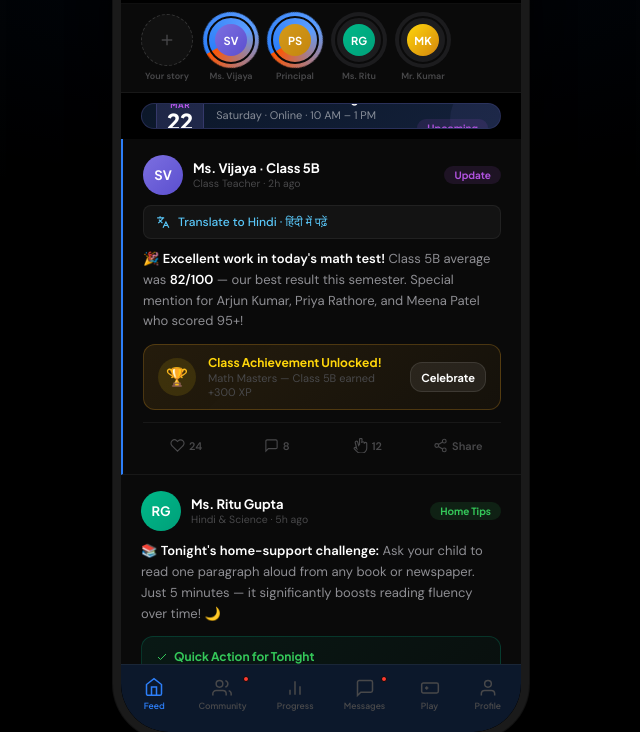
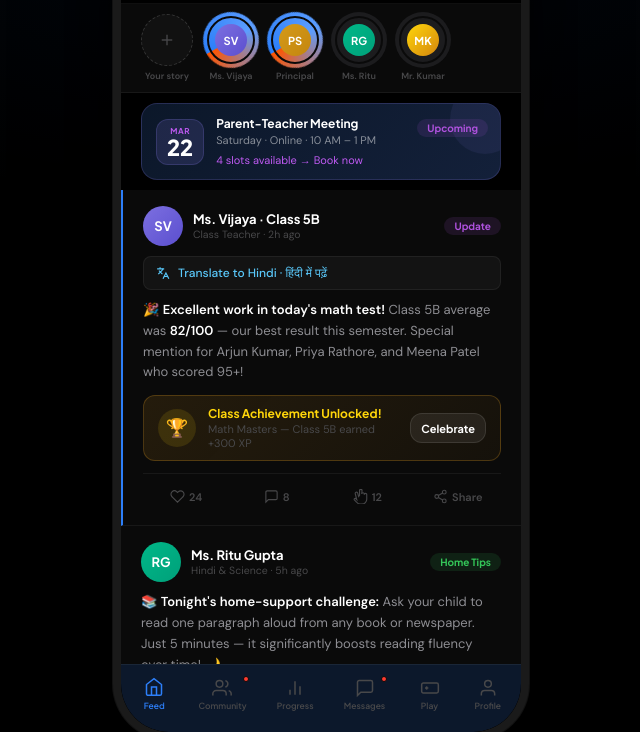
Before and after one commit to iaishwaryabajpai-hi/sampark, a plain HTML site: page index.html in a window 1280 px wide. Shown: the part 103-835 px from the top of the page, without its empty margins (319-959 px from the left). Drawn offline with Linux system fonts and the light colour scheme.

Commit message:
Fix layout squishing by adding flex-shrink:0 to evbanner and post

```diff
--- a/sampark.css
+++ b/sampark.css
@@ -107,7 +107,7 @@
 .stadd:active{transform:scale(.93)}
 .stadd svg{width:18px;height:18px;stroke:var(--tx3);fill:none;stroke-width:1.8}
 
-.evbanner{margin:10px 20px;background:linear-gradient(135deg,rgba(13,26,46,.9),rgba(24,40,72,.8));border:1px solid rgba(139,127,240,.2);border-radius:var(--r16);padding:12px 14px;display:flex;align-items:center;gap:12px;cursor:pointer;position:relative;overflow:hidden;transition:transform .2s}
+.evbanner{margin:10px 20px;background:linear-gradient(135deg,rgba(13,26,46,.9),rgba(24,40,72,.8));border:1px solid rgba(139,127,240,.2);border-radius:var(--r16);padding:12px 14px;display:flex;align-items:center;gap:12px;cursor:pointer;position:relative;overflow:hidden;transition:transform .2s;flex-shrink:0}
 .evbanner:active{transform:scale(.98)}
 .evbanner::before{content:'';position:absolute;top:-20px;right:-20px;width:70px;height:70px;border-radius:50%;background:rgba(139,127,240,.08)}
 .evdt{background:rgba(139,127,240,.15);border:1px solid rgba(139,127,240,.2);border-radius:var(--r12);padding:6px 10px;text-align:center;flex-shrink:0}
@@ -117,7 +117,7 @@
 .evinf p{font-size:11px;color:rgba(255,255,255,.5)}
 .evp{position:absolute;right:12px;top:12px}
 
-.post{background:var(--s1);border-bottom:1px solid var(--br);padding:16px 20px}
+.post{background:var(--s1);border-bottom:1px solid var(--br);padding:16px 20px;flex-shrink:0}
 .post.unread{border-left:2px solid var(--or)}
 .phdr{display:flex;align-items:center;gap:10px;margin-bottom:10px}
 .pmeta{flex:1}
```
